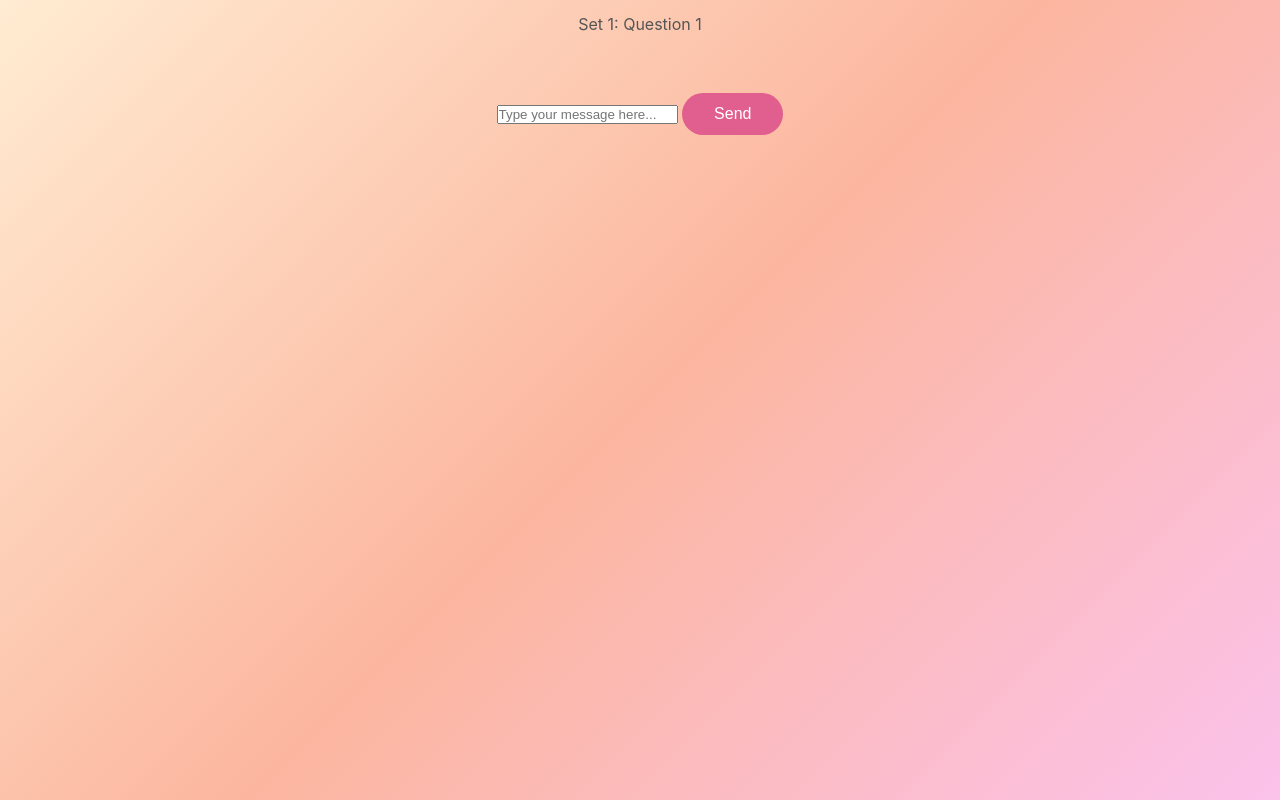
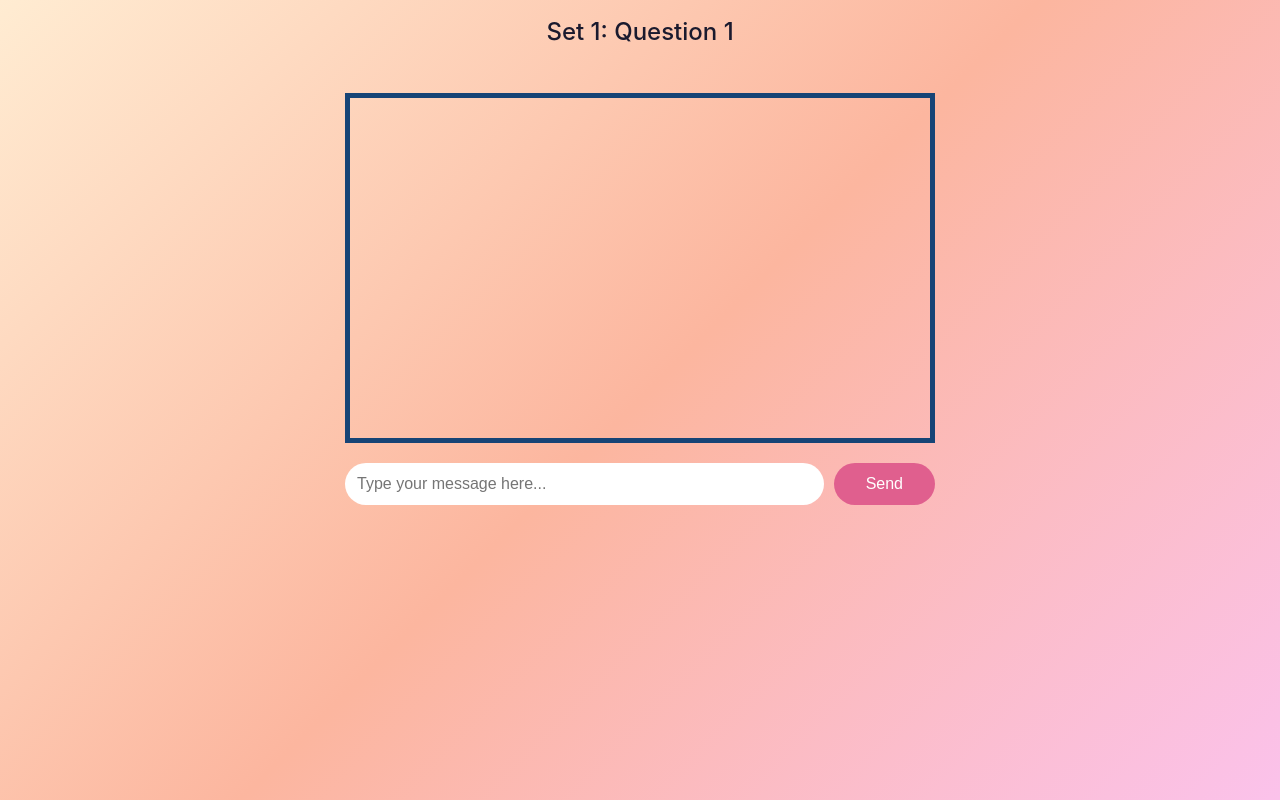
Before and after one commit to Valerie923/unlonely, a plain HTML site: page chat.html in a window 1280 px wide. Drawn offline with Linux system fonts and the light colour scheme.

Commit message:
Gonna take a break from styling and go on to AI chat

```diff
--- a/style.css
+++ b/style.css
@@ -64,3 +64,40 @@ button {
 button:hover {
     background-color: #5b21b6;
 }
+.spinner {
+    margin: 20px auto;
+    width: 50px;
+    height: 50px;
+    border-radius: 50%;
+    border: 5px solid #fbc2eb;
+    border-top: 5px solid #e05f8e;
+    animation: spin 1s linear infinite;
+}
+
+@keyframes spin {
+    to { transform: rotate(360deg); }
+}
+#chatArea{
+    border: 5px solid #164476;
+    padding: 10px;
+    height: 350px;
+    overflow-y: auto;
+    margin-bottom: 20px;
+}
+#inputArea {
+    display: flex;
+    gap: 10px;
+}
+#messageInput {
+    flex: 1;
+    padding: 12px;
+    border-radius: 24px;
+    border: none;
+    font-size: 1rem;
+}
+#setInfo {
+    font-size: 1.5rem;
+    font-weight: 500;
+    color: #1a1a2e;
+    margin-bottom: 10px;
+}
```
Also changed, not shown: waiting.html (+6 -0 lines).
